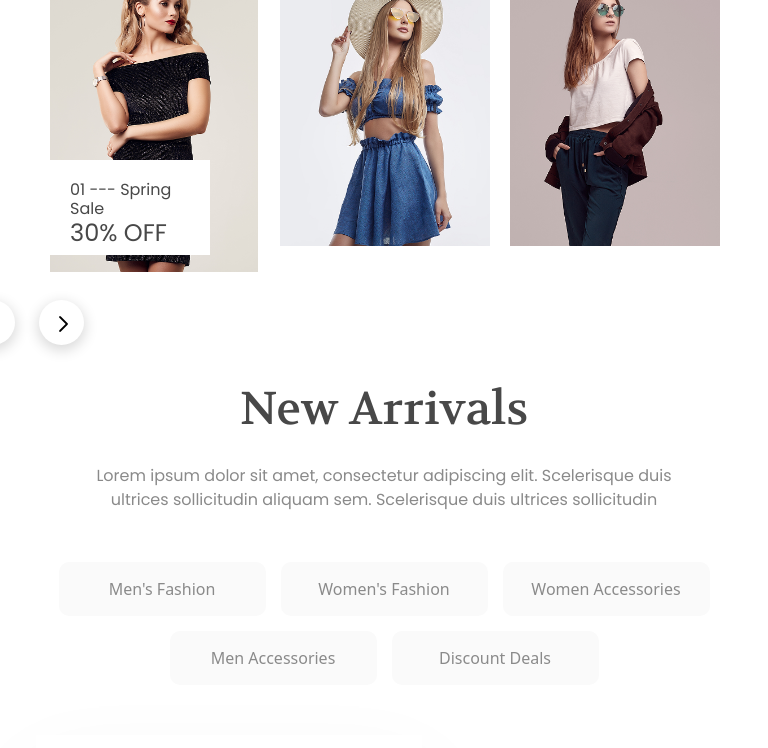
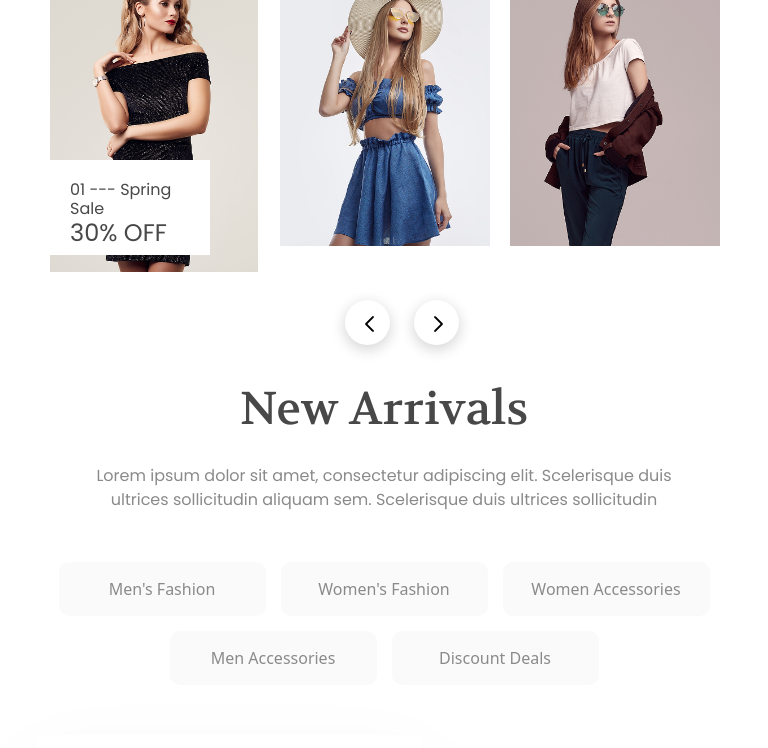
Before and after one commit to sanketvaghani2003-ctrl/shopping_website, a React (Vite) app: page / in a window 768 px wide. Shown: the part 3229-3977 px from the top of the page. Built offline with nearby package versions, Linux system fonts and the light colour scheme; a web font is replaced by a local one.

Commit message:
25-12-2025

```diff
--- a/src/view/Home/deal/Deals.css
+++ b/src/view/Home/deal/Deals.css
@@ -286,8 +286,9 @@
     }
 
     .slider-icon {
-        left: -60px;
+        left: 315px;
         margin-top: 20px;
+
     }
 
     .sale-offer {
--- a/src/view/page/checkout/Checkout.jsx
+++ b/src/view/page/checkout/Checkout.jsx
@@ -110,18 +110,15 @@ const Checkout = () => {
         // headers: {"Content-Type": "application/json"},
         // body: JSON.stringify({ amount: 500 }) // Rs. 500
         // }).then(res => res.json());
-
-
-
-
     }
 
 
 
     useEffect(() => {
+        const userId = sessionStorage.getItem("user_id");
 
         let formdata = new FormData();
-        formdata.append("user_id", 26);
+        formdata.append("user_id", userId);
 
         axios.post("https://studiogo.tech/student/shoppingapi/viewcart.php", formdata, {
             headers: {
@@ -161,8 +158,10 @@ const Checkout = () => {
 
 
     useEffect(() => {
+        const userId = sessionStorage.getItem("user_id");
+
         let formdata = new FormData();
-        formdata.append("user_id", 26);
+        formdata.append("user_id", userId);
 
         axios.post("https://studiogo.tech/student/shoppingapi/viewcarttotal.php", formdata, {
             headers: {
--- a/src/view/page/shop/Shop.jsx
+++ b/src/view/page/shop/Shop.jsx
@@ -55,6 +55,7 @@ const Shop = () => {
         axios.get("https://studiogo.tech/student/shoppingapi/products.php").then((response) => {
             if (response.status == 200) {
                 let json = response.data;
+                // console.log(json);
                 setProduct(response.data);
 
             }
@@ -233,8 +234,6 @@ const Shop = () => {
                                                         </>)
                                                     })
                                                 }
-
-
                                             </div>
                                         </div>
                                     </div>{/* end row */}
```
Also changed, not shown: src/view/Home/Hero/Home.css (line endings or trailing spaces).
